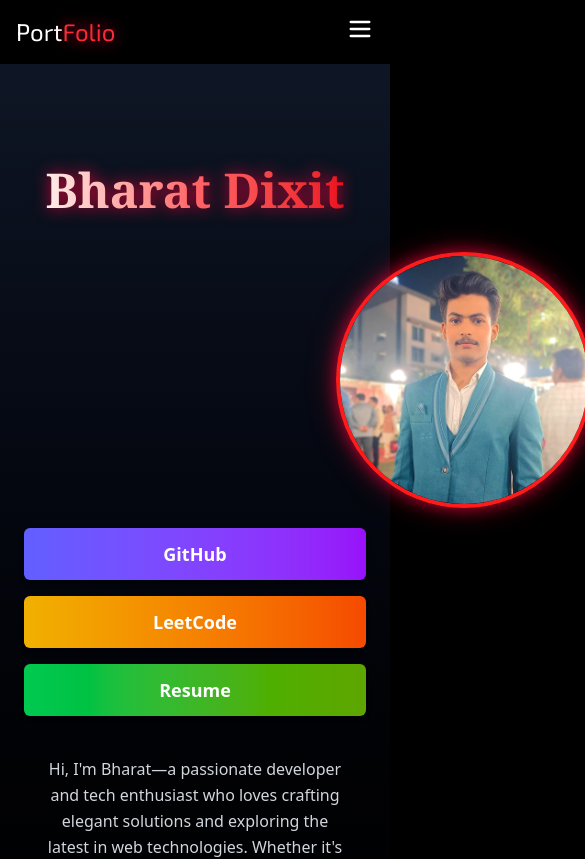
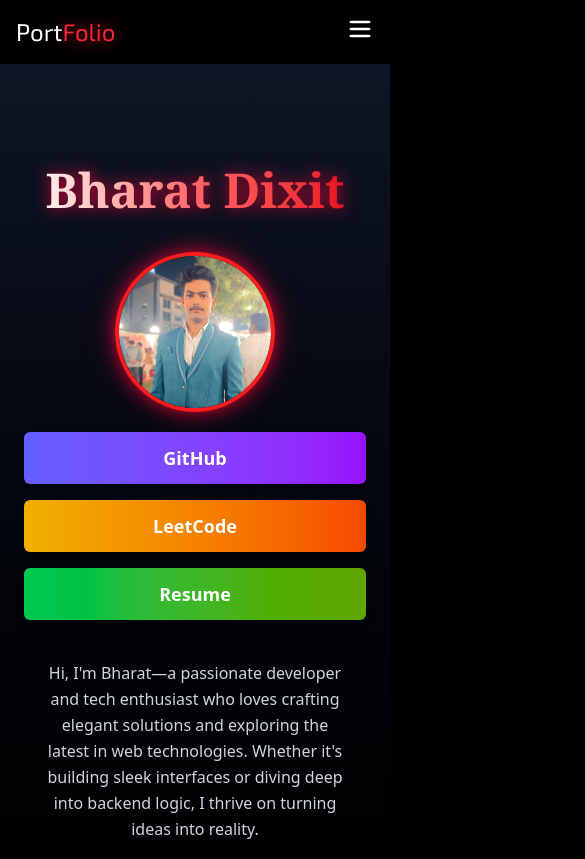
Before and after one commit to Bharat-dixit-0512/My-Portfolio, a React (Vite) app: page /About in a window 390 px wide. Shown: the top 859 px of the page, 585 px wide, since content can reach past the window. Built offline with nearby package versions, Linux system fonts and the light colour scheme.

Commit message:
img responsive

```diff
--- a/src/components/About.jsx
+++ b/src/components/About.jsx
@@ -24,12 +24,12 @@ const About = () => {
           initial={{ opacity: 0, scale: 0.9 }}
           animate={{ opacity: 1, scale: 1 }}
           transition={{ delay: 0.4, duration: 0.6 }}
-          className="neon-image-wrapper w-64 h-64 mx-78 my-5"
+          className="neon-image-wrapper w-40 sm:w-48 md:w-64 lg:w-72 xl:w-80 h-40 sm:h-48 md:h-64 lg:h-72 xl:h-80 mx-auto my-5"
         >
           <img
             src="/MyPic.jpg"
             alt="Portrait of Bharat Dixit"
-            className="w-full h-full object-cover object-top"
+            className="w-full h-full object-cover object-top rounded-lg"
           />
         </motion.div>
 
@@ -95,9 +95,9 @@ const About = () => {
             Twitter
           </a>
         </div>
-          <h2 className="text-5xl font-bold mb-6 text-white bg-clip-text drop-shadow-[0_0_8px_rgba(255,255,255,0.8)]">
-            Technical Skills
-          </h2>
+        <h2 className="text-5xl font-bold mb-6 text-white bg-clip-text drop-shadow-[0_0_8px_rgba(255,255,255,0.8)]">
+          Technical Skills
+        </h2>
         <div className="grid grid-cols-2 sm:grid-cols-3 md:grid-cols-4 gap-4 text-white text-sm sm:text-base mb-16">
           {[
             'React',
```
